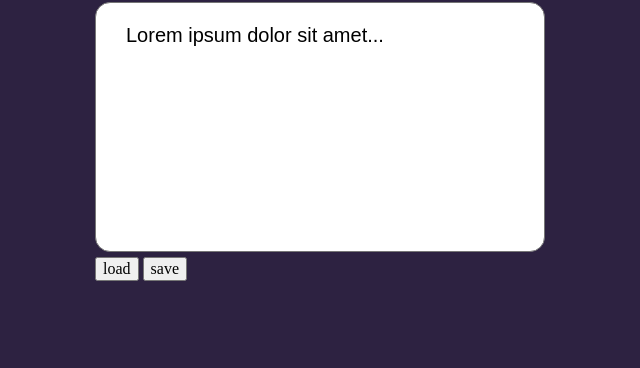
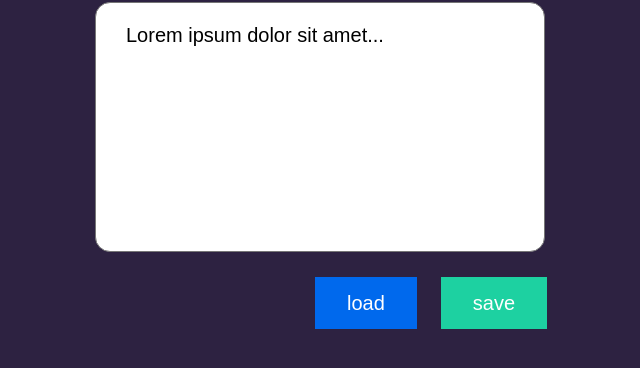
Before and after one commit to MariuszMazyrko/wk_VIII_08.07.2019, a website: page src/content/index.html in a window 1280 px wide. Shown: the part 248-616 px from the top of the page, without its empty margins (417-1057 px from the left). Drawn offline with nearby package versions, Linux system fonts and the light colour scheme; files that its build step writes are made by us from their sources; files whose address does not match are found by name.

Commit message:
button__done--css

```diff
--- a/src/content/index.html
+++ b/src/content/index.html
@@ -20,7 +20,7 @@ Lorem ipsum dolor sit amet...
 
     </section>
     <section class="button, button__js">
-      <button class="button__load, button__load--js" type="button">load</button>
+      <button class="button__load, button__load--js" type="button__load">load</button>
       <button class="button__save, button__save--js" type="button">save</button>
     </section>
   </section>
--- a/src/scss/main.scss
+++ b/src/scss/main.scss
@@ -46,3 +46,89 @@ h1 {
   padding-left: 30px;
   line-height: 60px;
 }
+
+
+// BUTTON
+/* Buttons styles LOAD */
+
+.button,
+.button__js {
+  margin-left: 220px;
+  margin-top: 20px;
+}
+
+.button__load,
+.button__load--js {
+  display: inline-block;
+  border: none;
+  padding: 1rem 2rem;
+  margin: 0 20px 0 0;
+  text-decoration: none;
+  background: #0069ed;
+  color: #ffffff;
+  font-family: sans-serif;
+  font-size: 1.25rem;
+  line-height: 1;
+  cursor: pointer;
+  text-align: center;
+  transition: background 250ms ease-in-out, transform 150ms ease;
+  -webkit-appearance: none;
+  -moz-appearance: none;
+}
+
+.button__load,
+.button__load--js:hover,
+button:focus {
+  background: #0053ba;
+}
+
+.button__load,
+.button__load--js:focus {
+  outline: 1px solid #fff;
+  outline-offset: -4px;
+}
+
+.button__load,
+.button__load--js:active {
+  transform: scale(0.99);
+}
+
+/* Buttons styles SAVE */
+
+.button__save,
+.button__save--js {
+  display: inline-block;
+  border: none;
+  padding: 1rem 2rem;
+  margin: 0;
+  text-decoration: none;
+  background: #1dd1a1;
+  color: #ffffff;
+  font-family: sans-serif;
+  font-size: 1.25rem;
+  line-height: 1;
+  cursor: pointer;
+  text-align: center;
+  transition: background 250ms ease-in-out, transform 150ms ease;
+  -webkit-appearance: none;
+  -moz-appearance: none;
+}
+
+.button__save,
+.button__save--js:hover,
+button:focus {
+  background: #10ac84;
+}
+
+.button__save,
+.button__save--js:focus {
+  outline: 1px solid #fff;
+  outline-offset: -4px;
+}
+
+.button__save,
+.button__save--js:active {
+  transform: scale(0.99);
+}
+
+/* Button styles end */
```
